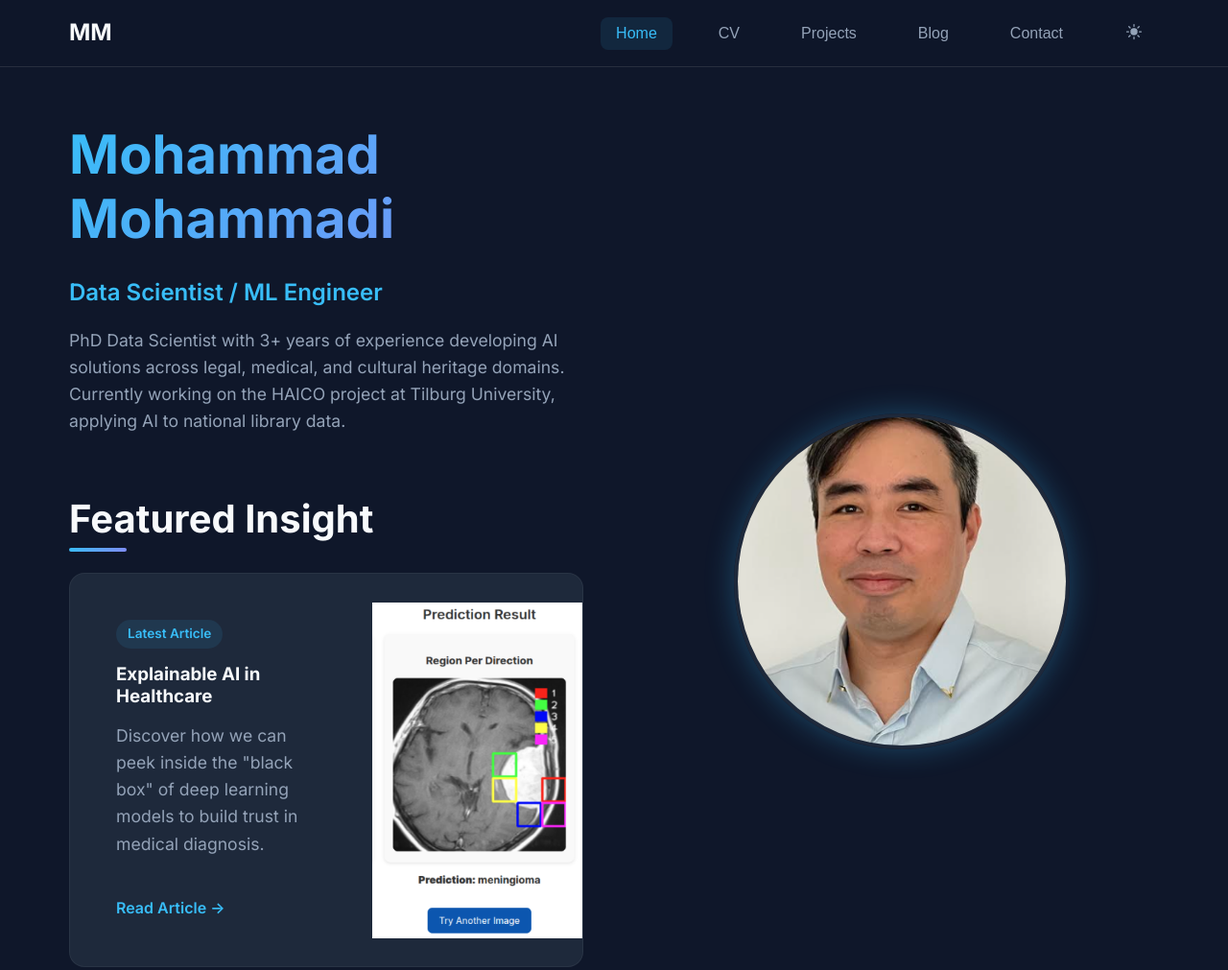
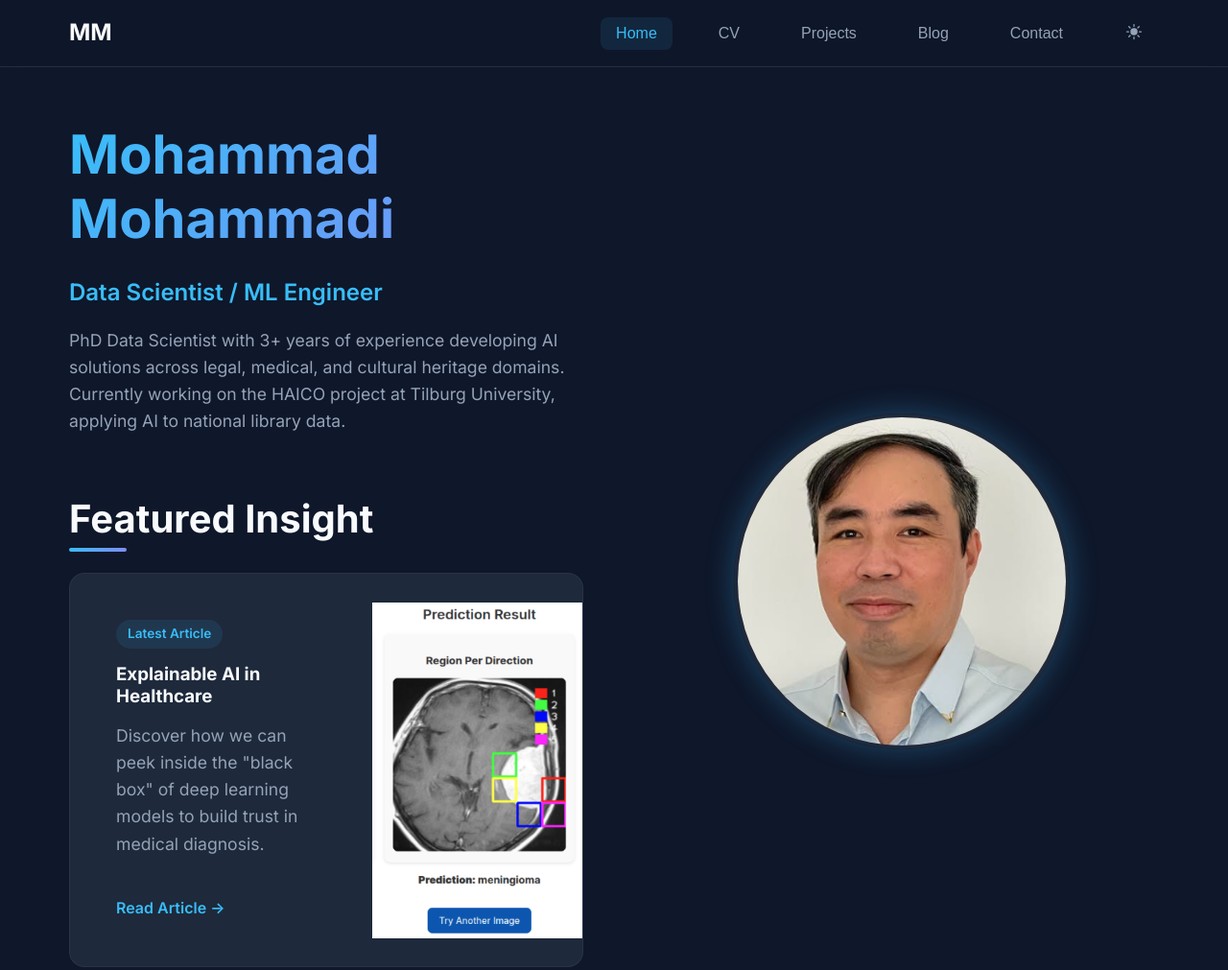
Before and after one commit to mohammadimathstar/mohammadimathstar.github.io, a plain HTML site: page index.html in a window 1280 px wide. Shown: the top 1011 px of the page at 96% size. Drawn offline with nearby package versions, Linux system fonts and the light colour scheme.

Commit message:
fixed the photo problem

```diff
--- a/css/style.css
+++ b/css/style.css
@@ -226,6 +226,8 @@ body.light-mode .navbar {
     height: 350px;
     border-radius: 50%;
     object-fit: cover;
+    object-position: center -10px;
+    /* Shift image up */
     border: 4px solid var(--bg-secondary);
     box-shadow: 0 0 30px rgba(56, 189, 248, 0.3);
 }
```
